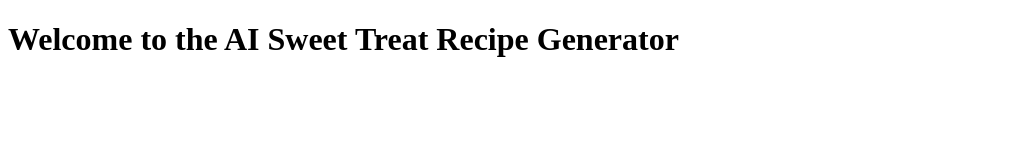
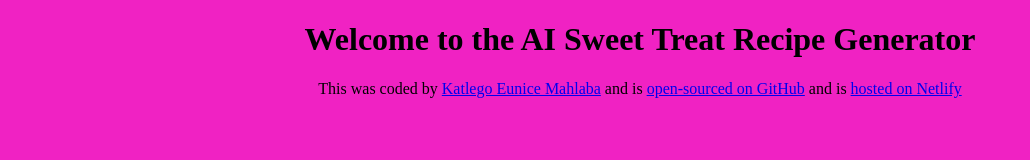
Before and after one commit to KatlegoMahlaba/sweet-treats-recipes-generator, a plain HTML site: page index.html in a window 1280 px wide. Shown: the whole page, without its empty margins (0-1030 px from the left). Drawn offline with Linux system fonts and the light colour scheme.

Commit message:
added footer and basic styles

```diff
--- a/index.html
+++ b/index.html
@@ -8,7 +8,16 @@
   </head>
   <body>
     <h1>Welcome to the AI Sweet Treat Recipe Generator</h1>
-
+    <footer>
+      This was coded by
+      <a href="https://github.com/KatlegoMahlaba">Katlego Eunice Mahlaba</a> and
+      is
+      <a href="https://github.com/KatlegoMahlaba?tab=repositories"
+        >open-sourced on GitHub</a
+      >
+      and is
+      <a href="https://sweet-treats-katlego.netlify.app/"> hosted on Netlify</a>
+    </footer>
     <script src="src/index.js"></script>
   </body>
 </html>
--- a/src/style.css
+++ b/src/style.css
@@ -0,0 +1,9 @@
+body {
+  background: rgb(240, 34, 195);
+}
+h1 {
+  text-align: center;
+}
+footer {
+  text-align: center;
+}
```
